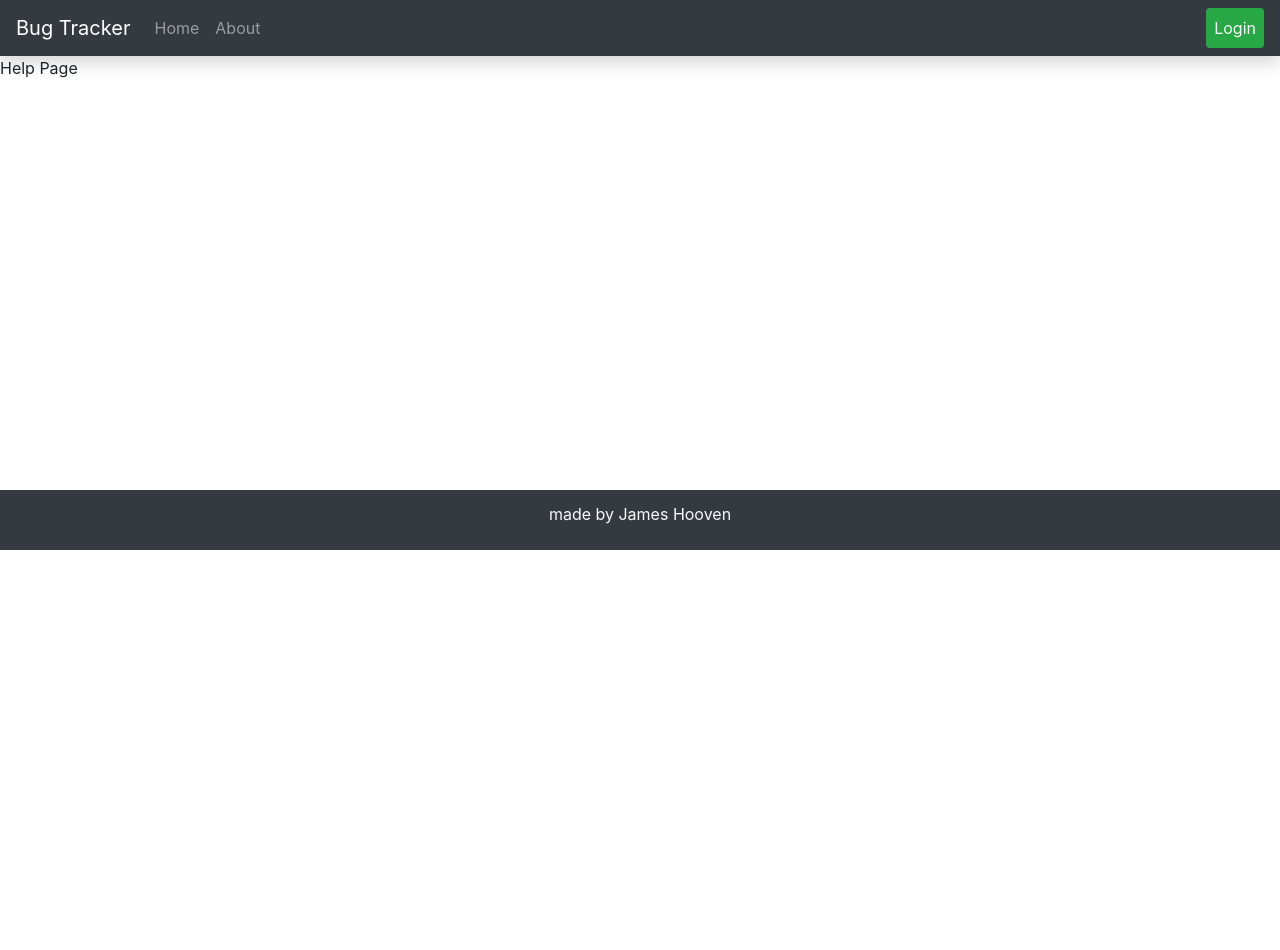
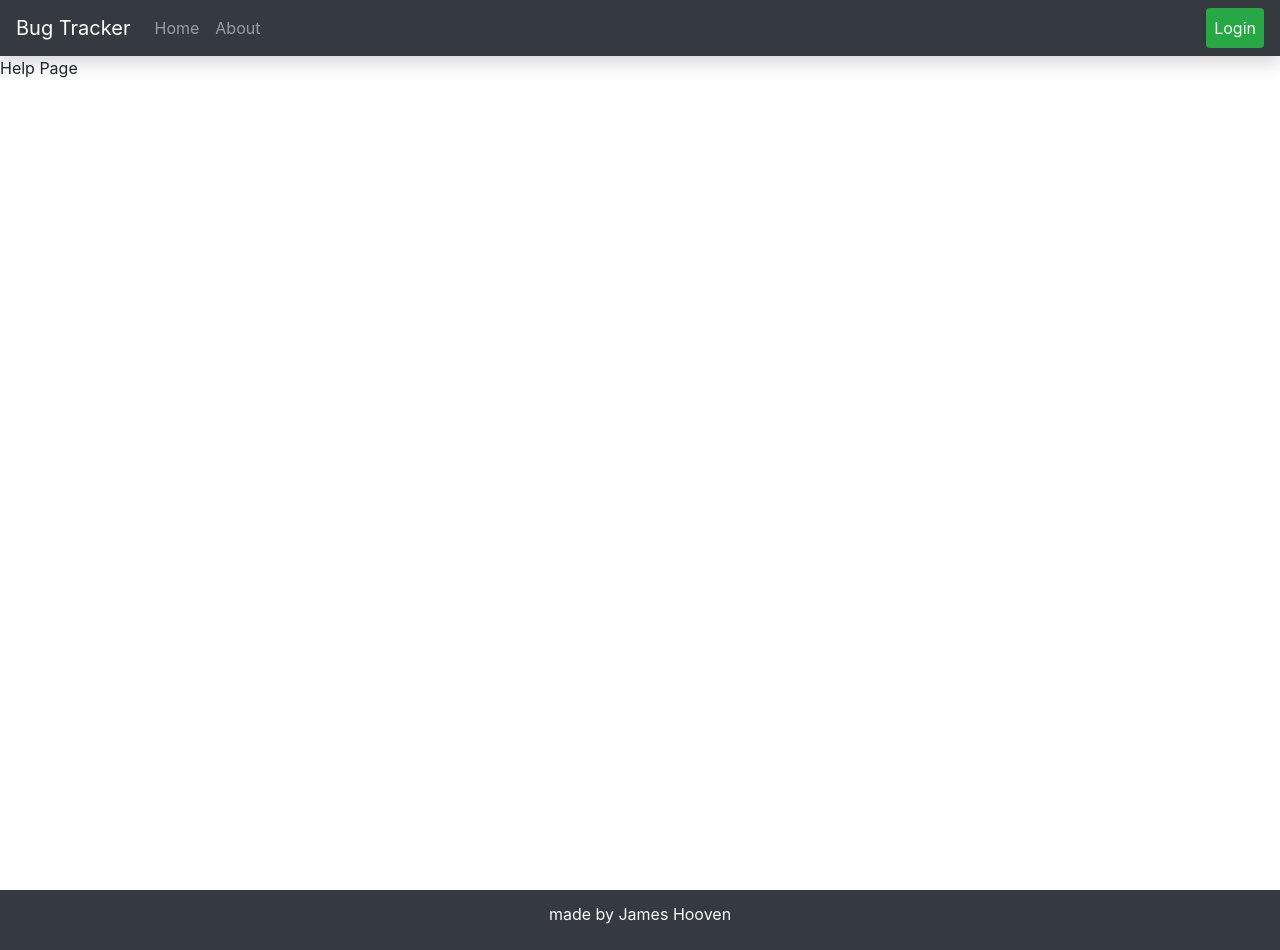
Before and after one commit to 8connor/bugTracker, a React (Create React App) app in the folder frontEnd/: page /help in a window 1280 px wide. Before the commit the page ends 800 px from the top, so only its background shows below. Built offline with nearby package versions, Linux system fonts and the light colour scheme; no server answers.

Commit message:
Made some more changes to the uncooperative footer.

```diff
--- a/frontEnd/src/Components/Footer/index.css
+++ b/frontEnd/src/Components/Footer/index.css
@@ -1,6 +1,6 @@
 .footer {
   position: relative;
-  bottom: -50vh;
+  bottom: -100vh;
   width: 100%;
   height: 60px;
   line-height: 0px;
```
Also changed, not shown: 1 other file (tests, documents, lock files or other folders).
